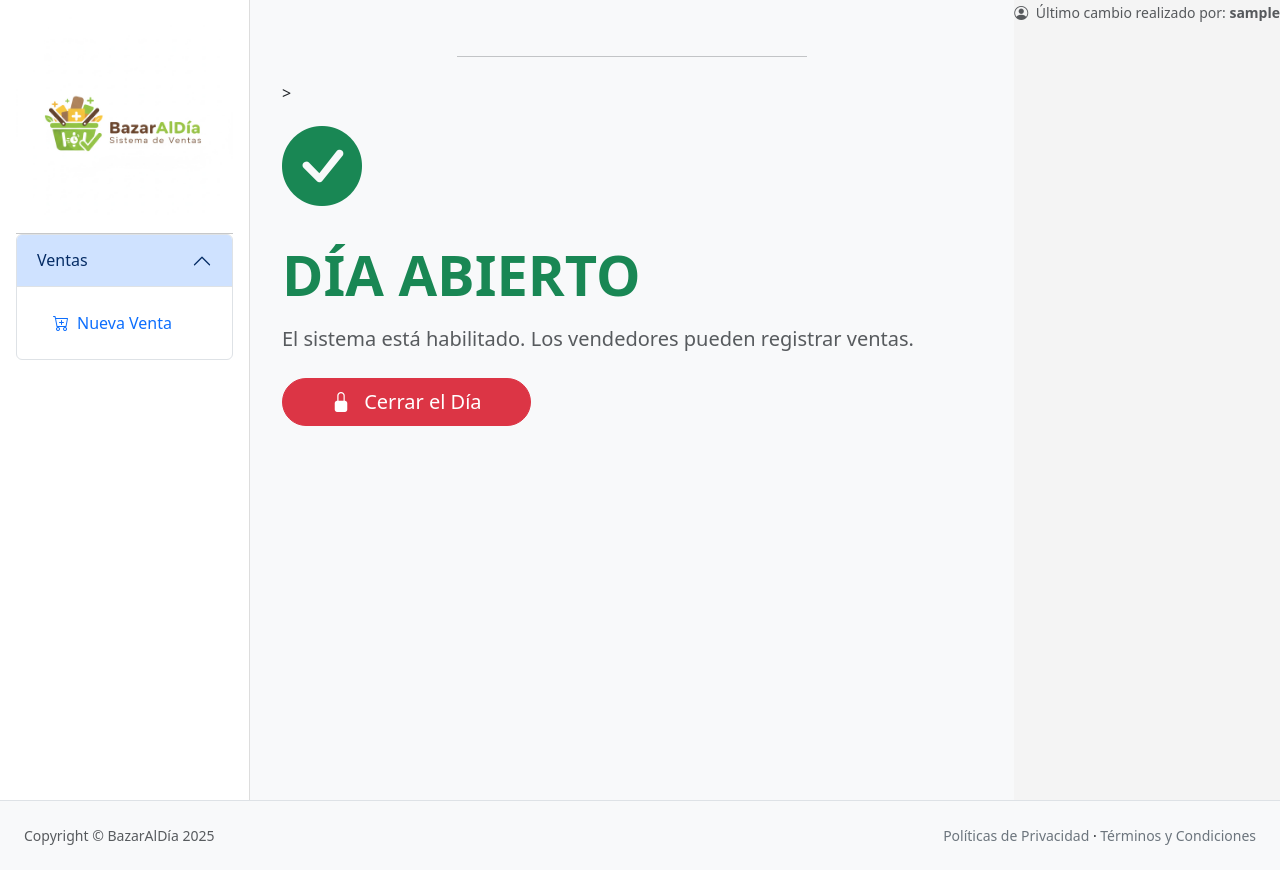
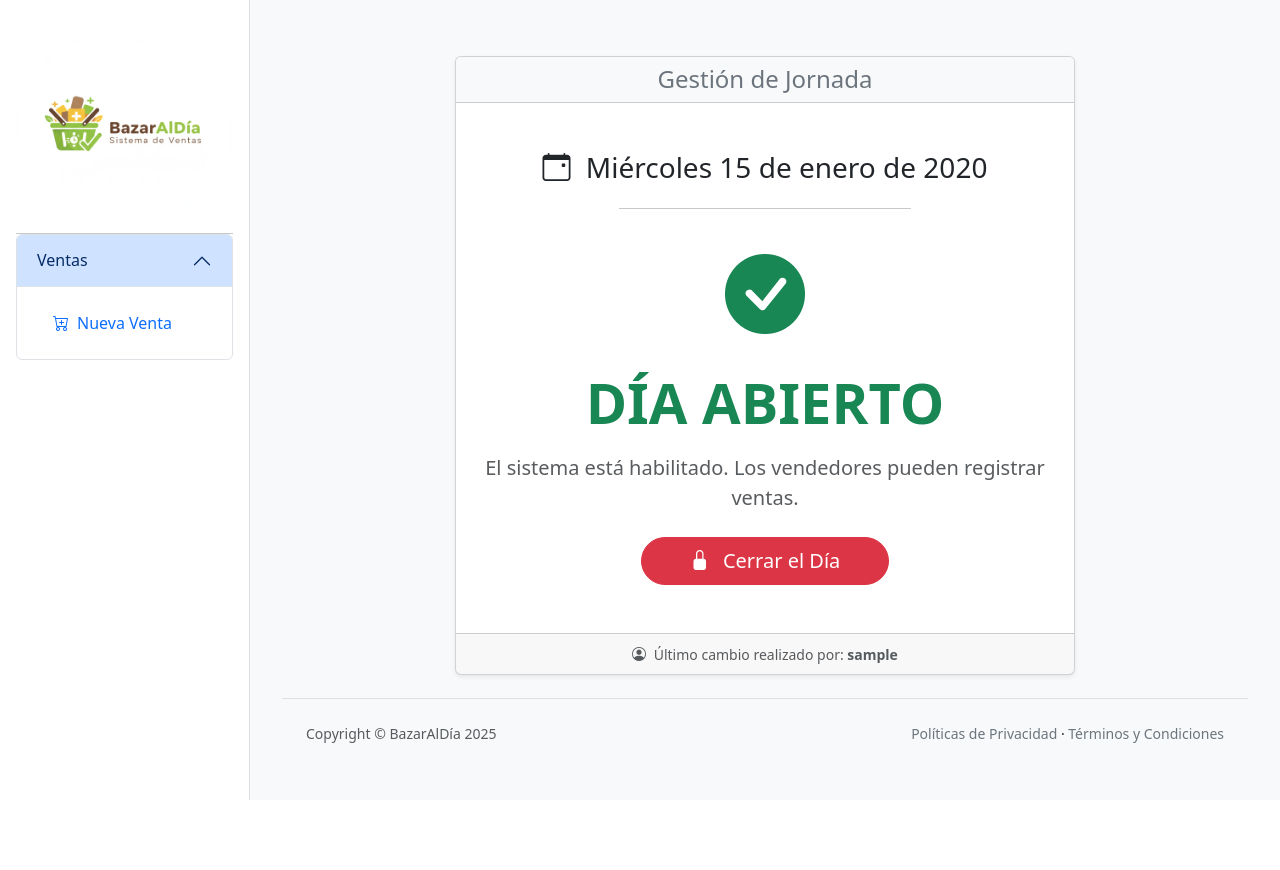
Before and after one commit to ceal2013/PROYECTO_INTEGRACION, a Django app: template templates/control/control_dia.html in a window 1280 px wide. Shown: the part 56-926 px from the top of the page. After the commit the page ends 856 px from the top, so only its background shows below. Run offline with Django 5.2, Linux system fonts and the light colour scheme; the template is opened without the code that fills it: values that come from a table or form of the project are taken from there, others are empty; tables that the repository leaves empty hold one stand-in row (values such as "Sample post").

Commit message:
Mejora la plantilla de control del día: ajusta la estructura y el estilo de los botones y mensajes.

```diff
--- a/templates/control/control_dia.html
+++ b/templates/control/control_dia.html
@@ -1,9 +1,23 @@
 {% extends 'base_layout.html' %}
+
 {% block content %}
+<div class="container mt-4">
+    <div class="row justify-content-center">
+        <div class="col-md-8">
+            <div class="card text-center shadow-sm">
+                <div class="card-header bg-light">
+                    <h4 class="mb-0 text-secondary">Gestión de Jornada</h4>
+                </div>
+                <div class="card-body py-5">
+                    <h3 class="text-dark mb-4">
+                        <i class="bi bi-calendar-event me-2"></i>
+                        {{ control_hoy.fecha|date:"l d \d\e F \d\e Y"|capfirst }}
+                    </h3>
 
                     <hr class="my-4 w-50 mx-auto">
+
                     {% if control_hoy.estado == 'Abierto' %}
-                    >                         <div class="mb-3">
+                        <div class="mb-3">
                             <i class="bi bi-check-circle-fill text-success" style="font-size: 5rem;"></i>
                         </div>
                         <h1 class="display-4 text-success fw-bold mb-3">DÍA ABIERTO</h1>
@@ -16,7 +30,7 @@
                             </button>
                         </form>
                     {% else %}
-                    >                         <div class="mb-3">
+                        <div class="mb-3">
                             <i class="bi bi-x-circle-fill text-danger" style="font-size: 5rem;"></i>
                         </div>
                         <h1 class="display-4 text-danger fw-bold mb-3">DÍA CERRADO</h1>
@@ -39,5 +53,5 @@
             </div>
         </div>
     </div>
-
+</div>
 {% endblock %}
```
Lines whose indentation alone changed are shown as unchanged.
